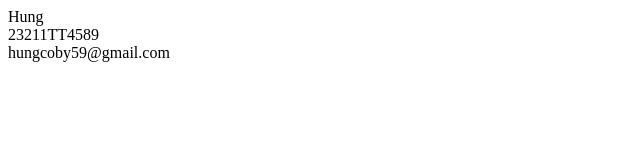
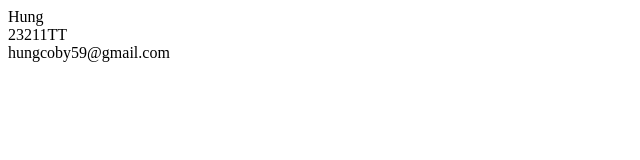
Before and after one commit to ImKaN001/Tai-lieu, a plain HTML site: page index2.html in a window 1280 px wide. Shown: the full height of the page, 0-640 px from the left. Drawn offline with Linux system fonts and the light colour scheme.

Commit message:
Update index2.html

```diff
--- a/index2.html
+++ b/index2.html
@@ -6,7 +6,7 @@
 
 <body>
 	<div>	Hung<br>
-		23211TT4589<br>
+		23211TT<br>
 		 hungcoby59@gmail.com</div>
 </body>
 </html>
```
